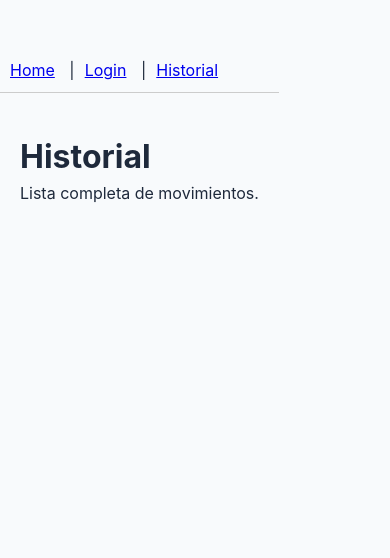
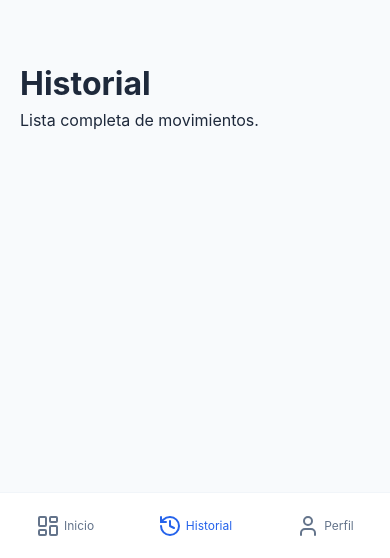
Before and after one commit to ivanvallejoss/smartexpense, a React app in the folder frontend/: page /history in a window 390 px wide. Shown: the part 286-844 px from the top of the page. Built offline with nearby package versions, Linux system fonts and the light colour scheme; the HTML template or start-up script is replaced by a standard one.

Commit message:
feat(layout): add bottom navigation bar and layout wrapper for mobile UX

```diff
--- a/frontend/src/App.tsx
+++ b/frontend/src/App.tsx
@@ -1,28 +1,28 @@
-import { Routes, Route, Link } from 'react-router-dom';
+import { Routes, Route} from 'react-router-dom';
 import Dashboard from './pages/Dashboard';
 import Login from './pages/Login';
 import History from './pages/History';
+import MainLayout from './components/layout/MainLayout';
+import { Heading2 } from 'lucide-react';
 
 function App() {
   return (
-    <div>
-      {/* ⚠️ MENU TEMPORAL (Solo para desarrollo) */}
-      <nav style={{ padding: '10px', borderBottom: '1px solid #ccc', marginBottom: '20px' }}>
-        <Link to="/" style={{ marginRight: '10px' }}>Home</Link> |
-        <Link to="/login" style={{ margin: '0 10px' }}>Login</Link> |
-        <Link to="/history" style={{ marginLeft: '10px' }}>Historial</Link>
-      </nav>
+    <Routes>
+      {/* Rutas publicas (sin layout, pantalla completa) */}
+      <Route path="/login" element={<Login />} />
 
-      {/* Aquí es donde React renderiza la página activa */}
-      <Routes>
+      {/* Tuas privadas (con BottomNav) */}
+      <Route element={< MainLayout />}>
         <Route path="/" element={<Dashboard />} />
-        <Route path="/login" element={<Login />} />
         <Route path="/history" element={<History />} />
+        {/* PlaceHolder para el perfil del usuario */}
+        <Route path="/profile" element={<h2>Perfile de Usuario</h2>} />
+      </Route>
 
-        {/* Ruta 404 (Opcional por ahora) */}
-        <Route path="*" element={<h2>404 - Página no encontrada</h2>} />
-      </Routes>
-    </div>
+      {/* 404 */}
+      <Route path="*" element={<h2>404 = No encontrado</h2>} />
+    </Routes>
+
   );
 }
 
--- /dev/null
+++ b/frontend/src/components/layout/BottomNav.module.css
@@ -0,0 +1,33 @@
+.nav{
+    position: fixed;
+    bottom: 0;
+    left: 0;
+    right: 0;
+    height: 65px;
+    background-color: white;
+    border-top: 1px solid #f1f5f9;
+    display: flex;
+    justify-content: space-around;
+    align-items: center;
+    z-index: 100;
+    /* Respetando el area segura del iphone */
+    padding-bottom: env(safe-area-inset-bottom);
+}
+
+.link{
+    display: flex;
+    flex: column;
+    align-items: center;
+    text-decoration: none;
+    color: var(--text-secondary);
+    font-size: 0.75rem;
+    gap: 4px;
+    transition: color 0.2s  ease;
+    width: 100%;
+    height: 100%;
+    justify-content: center;
+}
+
+/* React Router agrega la clase 'active' automaticamente,
+pero con CSS modules necesitamos seleccionarla asi o usar logica en JS.
+Para simplificar, voy a usar logica inline en el TSX. */
--- /dev/null
+++ b/frontend/src/components/layout/BottomNav.tsx
@@ -0,0 +1,45 @@
+import { NavLink } from 'react-router-dom';
+import { LayoutDashboard, History, User } from 'lucide-react';
+import styles from './BottomNav.module.css';
+
+export default function BottomNav() {
+  return (
+    <nav className={styles.nav}>
+      {/* NavLink nos dice si está activo automáticamente */}
+      <NavLink
+        to="/"
+        className={({ isActive }) =>
+          isActive ? `${styles.link} text-blue-600` : styles.link
+        }
+        style={({ isActive }) => ({
+           color: isActive ? 'var(--primary)' : 'var(--text-secondary)'
+        })}
+      >
+        <LayoutDashboard size={24} />
+        <span>Inicio</span>
+      </NavLink>
+
+      <NavLink
+        to="/history"
+        className={styles.link}
+        style={({ isActive }) => ({
+           color: isActive ? 'var(--primary)' : 'var(--text-secondary)'
+        })}
+      >
+        <History size={24} />
+        <span>Historial</span>
+      </NavLink>
+
+      <NavLink
+        to="/profile"
+        className={styles.link}
+        style={({ isActive }) => ({
+           color: isActive ? 'var(--primary)' : 'var(--text-secondary)'
+        })}
+      >
+        <User size={24} />
+        <span>Perfil</span>
+      </NavLink>
+    </nav>
+  );
+}
--- /dev/null
+++ b/frontend/src/components/layout/MainLayout.tsx
@@ -0,0 +1,12 @@
+import { Outlet } from 'react-router-dom';
+import BottomNav from './BottomNav';
+
+export default function MainLayout(){
+    return (
+        <div style={{ paddingBottom: '80px' }}>
+            {/* El paddingBottom evita que el contenido final quede tapado por la barra de navegacion fija. */}
+            <Outlet/>
+            <BottomNav/>
+        </div>
+    );
+}
```
